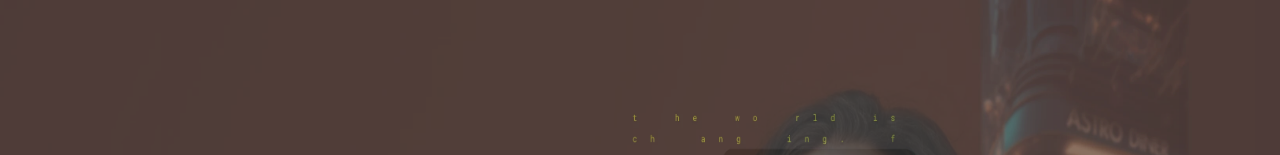
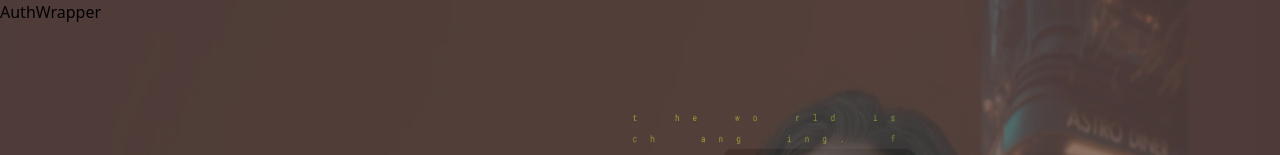
Before and after one commit to AmanJain011/fiverr_clone, a Next.js app in the folder client/: page / in a window 1280 px wide. Shown: the top 155 px of the page. Built offline with nearby package versions, Linux system fonts and the light colour scheme.

Commit message:
setup for auth

```diff
--- /dev/null
+++ b/client/src/components/AuthWrapper.jsx
@@ -0,0 +1,11 @@
+import React from 'react'
+
+function AuthWrapper() {
+  return (
+    <div className='fixed z-[100] top-0'>
+      AuthWrapper
+    </div>
+  )
+}
+
+export default AuthWrapper
--- a/client/src/pages/index.jsx
+++ b/client/src/pages/index.jsx
@@ -8,6 +8,7 @@ import Everything from '@/components/Landing/Everything'
 import Services from '@/components/Landing/Services'
 import FiverrBusiness from '@/components/Landing/FiverrBusiness'
 import JoinFiverr from '@/components/Landing/JoinFiverr'
+import AuthWrapper from '@/components/AuthWrapper'
 
 const inter = Inter({ subsets: ['latin'] })
 
@@ -21,6 +22,7 @@ export default function Home() {
       <Services/>
       <FiverrBusiness/>
       <JoinFiverr/>
+      <AuthWrapper/>
     </div>
   )
 }
```
